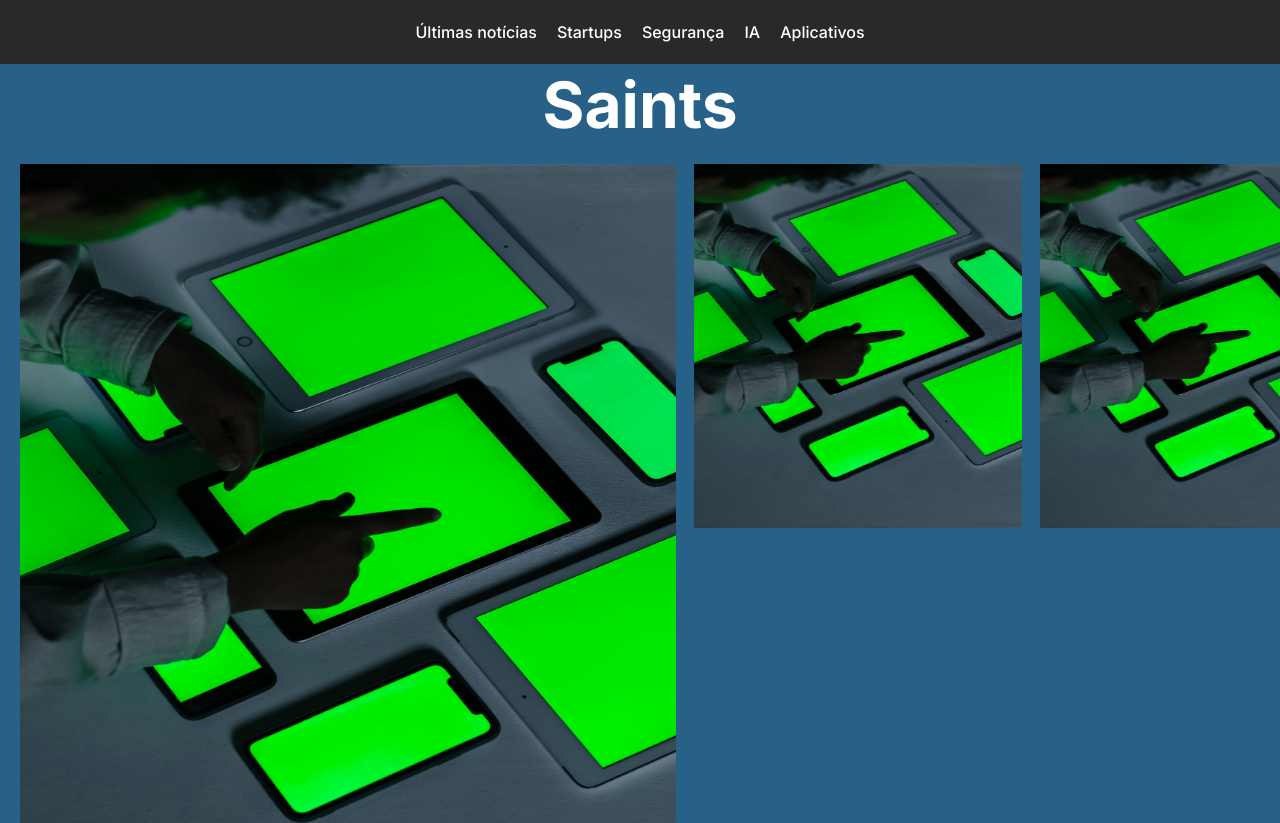
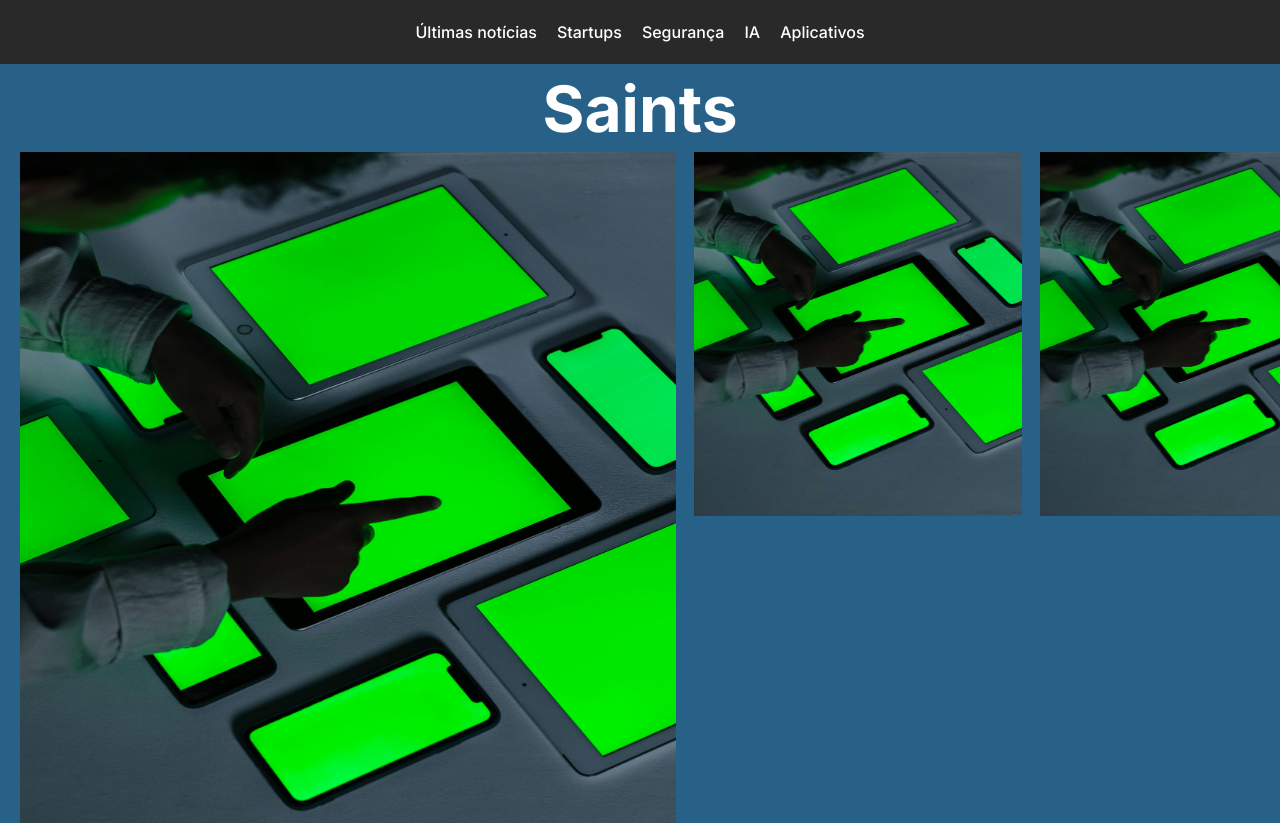
Before and after one commit to wevertonsantos/saints, a plain HTML site: page frontend/pages/home.html in a window 1280 px wide. Shown: the top 823 px of the page. Drawn offline with Linux system fonts and the light colour scheme.

Commit message:
alterando altura e margem

```diff
--- a/frontend/styles/logo.css
+++ b/frontend/styles/logo.css
@@ -1,9 +1,10 @@
 .logo {
     background-color: #286188;
-    height: 10vh;
+    height: 6vh;
     display: flex;
     align-items: center;
     justify-content: center;
+    margin: 20px 0px;
 }
 
 .logo .text {
```
